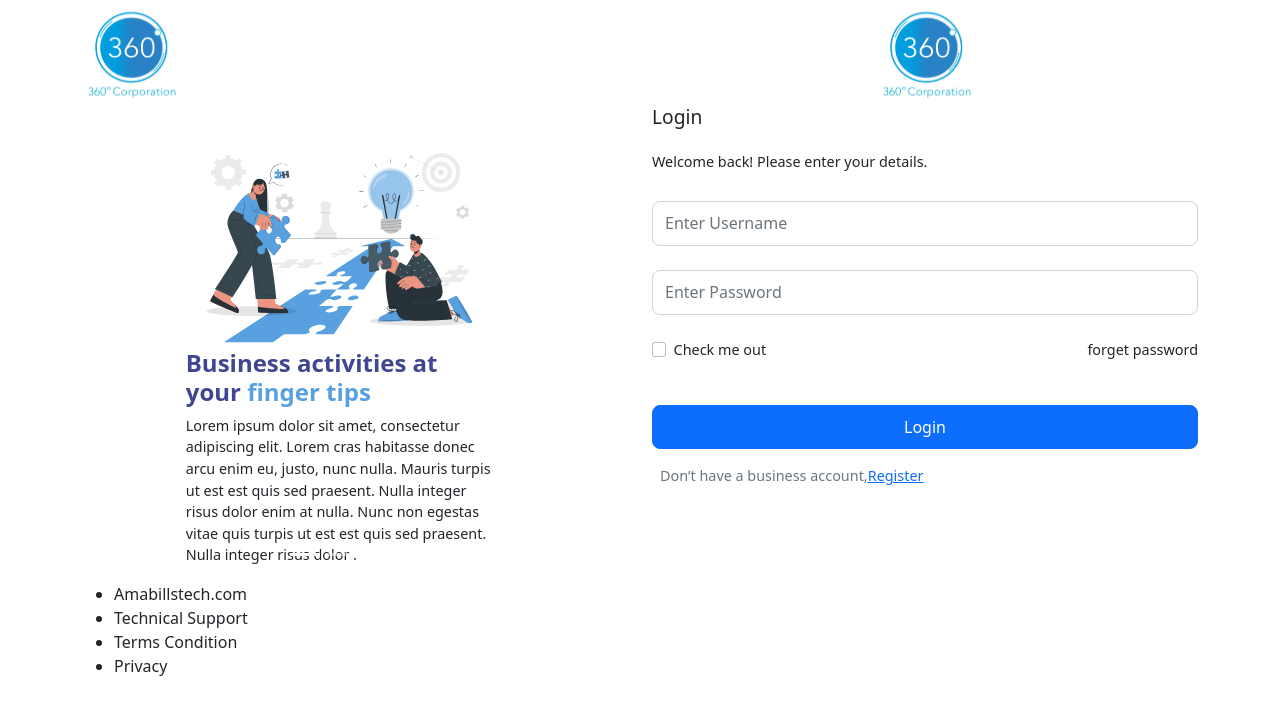
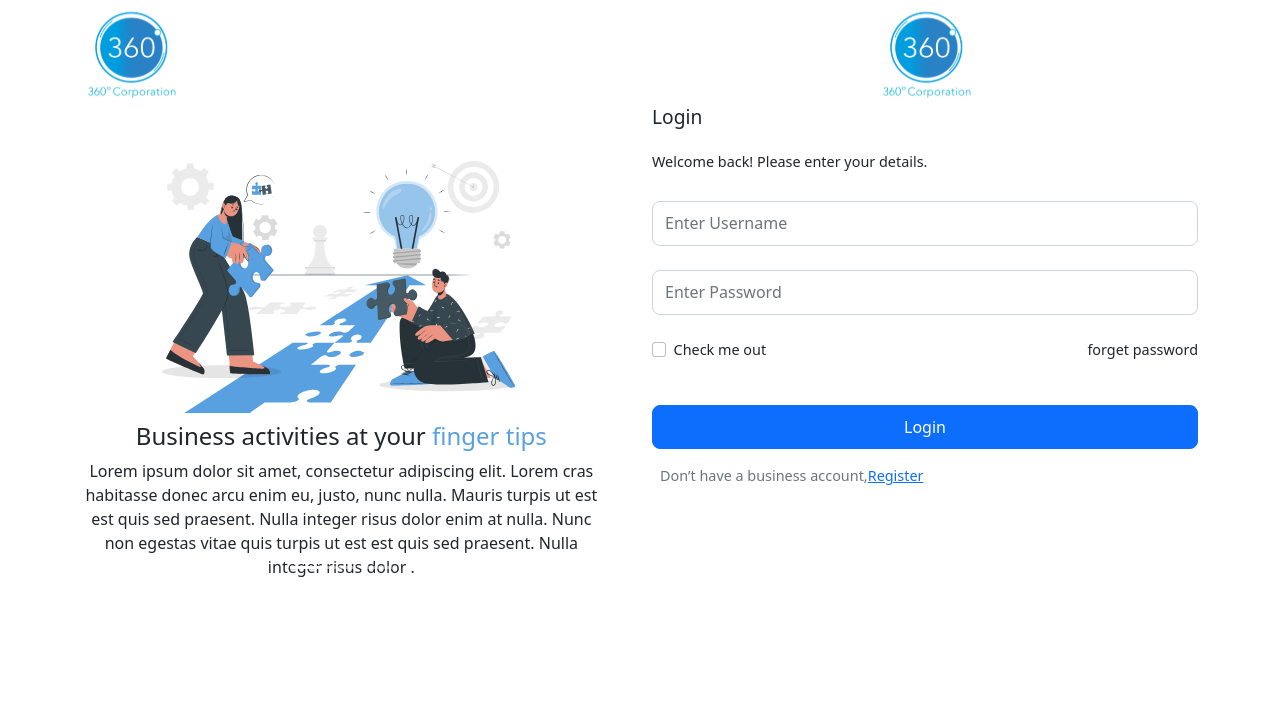
Before and after one commit to olayinka02/Corporations, a React (Create React App) app: page /login in a window 1280 px wide. Shown: the top 714 px of the page. Built offline with nearby package versions, Linux system fonts and the light colour scheme.

Commit message:
corporations

```diff
--- a/src/component/LoginPage.js
+++ b/src/component/LoginPage.js
@@ -1,7 +1,7 @@
 import React, { Component } from "react";
 import { Container, Row, Col, Image, Form, Button } from 'react-bootstrap';
 import { Link } from "react-router-dom";
-// import './Styled/LoginPagestyle.css';
+import './Styled/LoginPagestyle.css';
 import loginlogo from './images/loginlogo.svg';
 import CarouselPage from "./CarouselPage";
 
@@ -14,18 +14,18 @@ class LoginPage extends Component {
     render() {
         return (
 
-            <Container>
+            <Container className="loginPageBody">
                 <Row>
                     <Col xs={12} md={6} >
                         <CarouselPage />
-                        <footer>
+                        {/* <footer>
                             <ul>
                                 <li>Amabillstech.com</li>
                                 <li>Technical Support</li>
                                 <li>Terms Condition</li>
                                 <li>Privacy</li>
                             </ul>
-                        </footer>
+                        </footer> */}
                     </Col>
 
                     <Col xs={12} md={6}>
--- a/src/component/Styled/LoginPagestyle.css
+++ b/src/component/Styled/LoginPagestyle.css
@@ -1,136 +1,19 @@
-.loginbodyx{
-    background-color: #FFFFFF;
-    height:100vh;
-    width:100%;
+.loginPageBody{
+    width: 100%;
+    height:100vh !important;
 }
-.LoginInformationx{
-    background-color:#F3F3F3;
-    text-align: center;
-    width:80%;
-    margin:0rem;
-    padding:2rem;
-    border-style: solid;
-    border-width: 10px;
-    border-color: #FFFFFF;
-    display: none !important;
-}
-.Logindivx{
+/* .Logindivx{
     background:url(../images/loginandregistrationbackground.svg),#404690;
     background-repeat: no-repeat !important;
     background-size: cover;
     text-align: center;
     height:100vh;
     width:100%;
-}
-.textbodyx{
-    width:60% !important;
-}
-
-.headingloginx{
-    color: #404690;
-    font-size:1.5rem;
-    font-weight:bold;
-}
-.headingloginx{
-
-    text-align: left;
-
-}
-.paragraphloginx{
-    text-align: left;
-    font-size:0.9rem;
-}
-.formfillbodyx{
-    background-color: #FFFFFF;
-    width:100%;
-    height: auto;
-    padding:1rem;
-    vertical-align: middle;
-    margin-top: 3rem;
-    border-radius: 0.6375rem;
-
-}
-.loginlogox{
-    margin-top:2rem;
-    display: block;
-}
-.btnNowx{
-    color: #F3F3F3;
-    text-decoration: none;
-}
-.autolayout{
-display: none;
-flex-direction: row;
-justify-content: center;
-align-items: center;
-padding: 0px;
-gap: 20px;
-margin-top:6rem !important;
-
-}
-.autolayout li{
-    font-size:0.8rem;
-}
-
+} */
 
 
 /* Small devices (landscape phones, 576px and up) */
 @media (min-width: 576px) {
-    .loginbodyx{
-        background-color: #FFFFFF;
-        height:auto;
-        width:100%;
-    }
-    .LoginInformationx{
-        background-color:#F3F3F3;
-        text-align: center;
-        width:80%;
-        margin:0rem;
-        padding:2rem;
-        border-style: solid;
-        border-width: 10px;
-        border-color: #FFFFFF;
-        display: none !important;
-    }
-    .Logindivx{
-        background:url(../images/loginandregistrationbackground.svg), #404690;
-        background-repeat: no-repeat !important;
-        text-align: center;
-        height:100vh;
-        width:100%;
-    }
-    .textbodyx{
-        width:60% !important;
-    }
-
-    .headingloginx{
-        color: #404690;
-        font-size:1.5rem;
-        font-weight:bold;
-    }
-    .headingloginx{
-
-        text-align: left;
-
-    }
-    .paragraphloginx{
-        text-align: left;
-        font-size:0.9rem;
-    }
-    .formfillbodyx{
-        background-color: #FFFFFF;
-        width:75%;
-        height: auto;
-        padding:1rem;
-        vertical-align: middle;
-        margin-top: 3rem;
-        border-radius: 0.6375rem;
-
-    }
-    .loginlogox{
-        margin-top:2rem;
-        display: block;
-    }
 
 
 }
@@ -139,196 +22,19 @@ margin-top:6rem !important;
 /* Medium devices (tablets, 768px and up) The navbar toggle appears at this breakpoint */
 @media (min-width: 768px) {
 
-    .loginbodyx{
-        background-color: #FFFFFF;
-        height:auto;
-        width:100%;
-    }
-    .LoginInformationx{
-        background-color:#F3F3F3;
-        text-align: center;
-        width:80%;
-        margin:0rem;
-        padding:2rem;
-        border-style: solid;
-        border-width: 10px;
-        border-color: #FFFFFF;
-        display: block !important;
-    }
-    .Logindivx{
-        background:url(../images/loginandregistrationbackground.svg), #404690;
-        background-repeat: no-repeat !important;
-        text-align: center;
-        height:auto;
-        width:100%;
-    }
-    .textbodyx{
-        width:80% !important;
-
-    }
-
-    .headingloginx{
-        color: #404690;
-        font-size:1.5rem;
-        font-weight:bold;
-    }
-    .headingloginx{
-
-        text-align: left;
-
-    }
-    .paragraphloginx{
-        text-align: left;
-        font-size:0.9rem;
-    }
-    .formfillbodyx{
-        background-color: #FFFFFF;
-        width:80%;
-        height: auto;
-        padding:1rem;
-        vertical-align: middle;
-        margin-top: 10rem;
-        border-radius: 0.6375rem;
-
-    }
-    .loginlogox{
-        margin-top:2rem;
-        display: none;
-    }
 
 
 }
 
 /* Large devices (desktops, 992px and up) */
 @media (min-width: 992px) {
-    .loginbodyx{
-        background-color: #FFFFFF;
-        height:auto;
-        width:100%;
-    }
-    .LoginInformationx{
-        background-color:#F3F3F3;
-        text-align: center;
-        width:90%;
-        margin:0rem;
-        padding:1rem;
-        border-style: solid;
-        border-width: 10px;
-        border-color: #FFFFFF;
-        display: block !important;
-    }
-    .Logindivx{
-        background:url(../images/loginandregistrationbackground.svg), #404690;
-        background-repeat: no-repeat !important;
-        text-align: center;
-        height:100vh;
-        width:100%;
-    }
-    .textbodyx{
-        width:80% !important;
-    }
 
-    .headingloginx{
-        color: #404690;
-        font-size:1.5rem;
-        font-weight:bold;
-    }
-    .headingloginx{
-
-        text-align: left;
-
-    }
-    .paragraphloginx{
-        text-align: left;
-        font-size:0.9rem;
-    }
-    .formfillbodyx{
-        background-color: #FFFFFF;
-        width:80%;
-        height: 100vh;
-        padding:1rem;
-        vertical-align: middle;
-        margin-top: 12rem;
-        border-radius: 0.6375rem;
-
-    }
-    .loginlogox{
-        display: none;
-        margin-top:0rem;
-    }
-    .autolayout{
-        display: flex;
-        flex-direction: row;
-        justify-content: center;
-        align-items: center;
-        padding: 0px;
-        gap: 20px;
-        margin-top:6rem !important;
-
-        }
-        .autolayout li{
-            font-size:0.8rem;
-        }
 
 }
 
 
 /* Extra large devices (large desktops, 1200px and up) */
 @media (min-width: 1200px) {
-    .loginbodyx{
-        background-color: #FFFFFF;
-        height:100vh;
-        width:100%;
-    }
-    .LoginInformationx{
-        background-color:#F3F3F3;
-        text-align: center;
-        width:80%;
-        margin:0rem;
-        padding:2rem;
-        border-style: solid;
-        border-width: 10px;
-        border-color: #FFFFFF;
-        display: block !important;
-    }
-    .Logindivx{
-        background-color:#404690;
-        text-align: center;
-        height:100vh;
-        width:100%;
-    }
-    .textbodyx{
-        width:60% !important;
-    }
-
-    .headingloginx{
-        color: #404690;
-        font-size:1.5rem;
-        font-weight:bold;
-    }
-    .headingloginx{
-
-        text-align: left;
-
-    }
-    .paragraphloginx{
-        text-align: left;
-        font-size:0.9rem;
-    }
-    .formfillbodyx{
-        background-color: #FFFFFF;
-        width:50%;
-        height: 100vh;
-        padding:1rem;
-        vertical-align: middle;
-        margin-top: 12rem;
-        border-radius: 0.6375rem;
-
-    }
-    .loginlogox{
-        display: none;
-        margin-top:0rem;
-    }
 
 
 }
```
